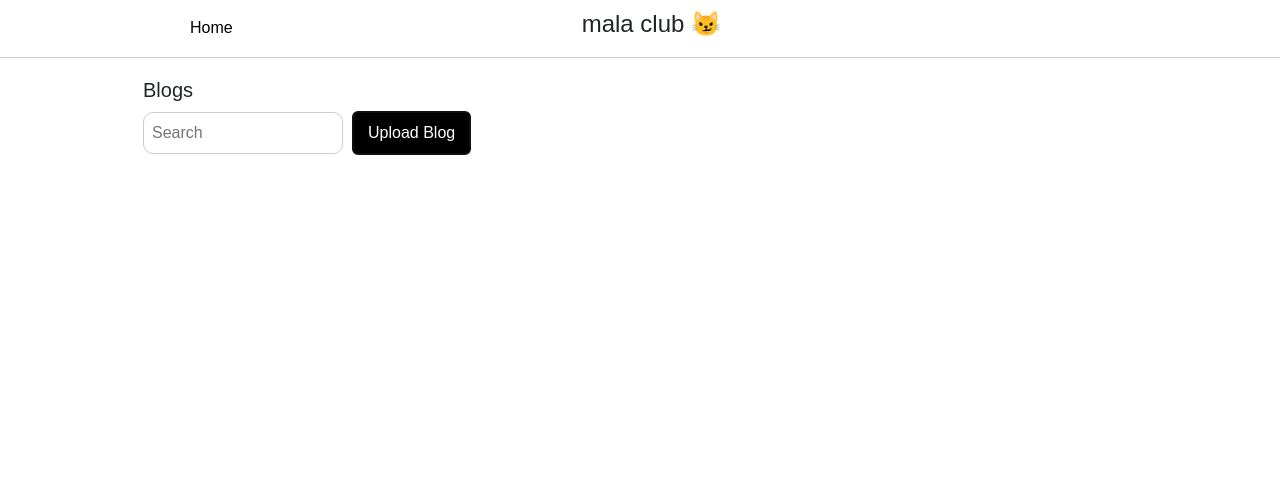
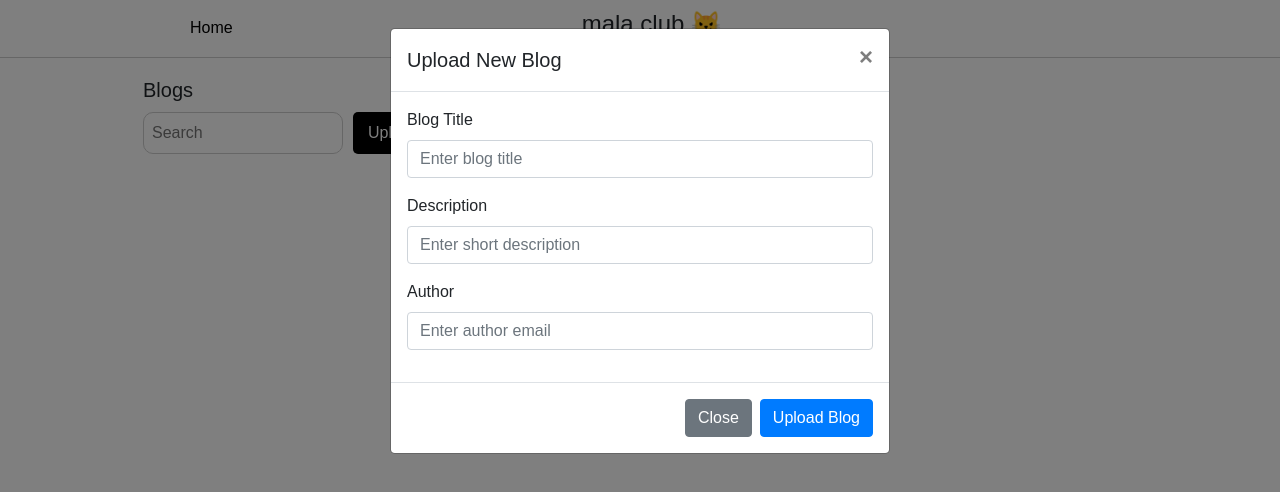
Before and after one commit to shianhub/DVOPS-PROJECT, a website: page public/index.html in a window 1280 px wide. Both pictures are taken after a click on the button "Upload Blog". Drawn offline with nearby package versions, Linux system fonts and the light colour scheme; no server answers.

Commit message:
finished upload blog function

```diff
--- a/index.js
+++ b/index.js
@@ -9,8 +9,9 @@ app.use(bodyParser.urlencoded({ extended: true }));
 app.use(bodyParser.json());
 app.use(express.static("./public"));
 
-const { viewBlogs, editResource } = require('./utils/ResourceUtil')
+const { viewBlogs, editResource, addResource } = require('./utils/ResourceUtil')
 app.get('/view-blog', viewBlogs);
+app.post('/add-resource', addResource);
 app.put('/edit-resource/:id', editResource);
 
 app.get('/', (req, res) => {
--- a/models/Resource.js
+++ b/models/Resource.js
@@ -1,5 +1,5 @@
 class Resource {
-    constructor(title, description, owner) {
+    constructor(title, description, author) {
       this.title = title;
       this.description = description;
       this.author = author;
@@ -8,4 +8,5 @@ class Resource {
       this.id = timestamp + "" + random.toString().padStart(3, '0');
     }
   }
+
   module.exports = { Resource };
--- a/public/index.html
+++ b/public/index.html
@@ -10,12 +10,10 @@
     <script src="https://cdn.jsdelivr.net/npm/@popperjs/core@2.5.3/dist/umd/popper.min.js"></script>
     <script src="https://maxcdn.bootstrapcdn.com/bootstrap/4.5.2/js/bootstrap.min.js"></script>
     <link href="https://maxcdn.bootstrapcdn.com/bootstrap/4.5.2/css/bootstrap.min.css" rel="stylesheet">
-
     <script src="js/justin.js"></script>
-
+    <script src="js/alsen.js"></script>
     <link rel="stylesheet" href="css/styles.css">
     <link rel="stylesheet" href="https://cdnjs.cloudflare.com/ajax/libs/font-awesome/6.0.0-beta3/css/all.min.css">
-
 </head>
 
 <body>
@@ -31,16 +29,45 @@
 
         <div class="search-container">
             <input type="text" placeholder="Search">
-            <button class="upload-btn" button id = "upload-btn">Upload Blog</button>
+            <button class="upload-btn btn btn-primary" id="upload-btn" data-toggle="modal" data-target="#blogModal">Upload Blog</button>
         </div>
 
-        <script type ="text/javascript">
-            document.getElementById("upload-btn").onclick = function () {
-                location.href = "#"
-            }
-        </script>
+        <div id="resourceContainer"></div>
+    </div>
 
-        <div id="resourceContainer"></div>
+    <!-- Blog Upload Modal -->
+    <div class="modal fade" id="blogModal" tabindex="-1" role="dialog" aria-labelledby="blogModalLabel" aria-hidden="true">
+        <div class="modal-dialog" role="document">
+            <div class="modal-content">
+                <div class="modal-header">
+                    <h5 class="modal-title" id="blogModalLabel">Upload New Blog</h5>
+                    <button type="button" class="close" data-dismiss="modal" aria-label="Close">
+                        <span aria-hidden="true">&times;</span>
+                    </button>
+                </div>
+                <div class="modal-body">
+                    <form>
+                        <div class="form-group">
+                            <label for="title">Blog Title</label>
+                            <input type="text" class="form-control" id="title" placeholder="Enter blog title">
+                        </div>
+                        <div class="form-group">
+                            <label for="description">Description</label>
+                            <input type="text" class="form-control" id="description" placeholder="Enter short description">
+                        </div>
+                        <div class="form-group">
+                            <label for="author">Author</label>
+                            <input type="text" class="form-control" id="author" placeholder="Enter author email">
+                        </div>
+                        <p align="right" id="message" class=""></p>
+                    </form>
+                </div>
+                <div class="modal-footer">
+                    <button type="button" class="btn btn-secondary" data-dismiss="modal">Close</button>
+                    <button type="button" class="btn btn-primary" onclick="addResource()">Upload Blog</button>
+                </div>
+            </div>
+        </div>
     </div>
 
     <script>
--- /dev/null
+++ b/public/js/alsen.js
@@ -0,0 +1,39 @@
+function addResource() {
+    var response = "";
+    var jsonData = new Object();
+    jsonData.title = document.getElementById("title").value;
+    jsonData.description = document.getElementById("description").value;
+    jsonData.author = document.getElementById("author").value;
+
+    // Ensure all fields are filled out
+    if (jsonData.title == "" || jsonData.description == "" || jsonData.author == "") {
+      document.getElementById("message").innerHTML = 'All fields are required!';
+      document.getElementById("message").setAttribute("class", "text-danger");
+      return;
+    }
+
+    var request = new XMLHttpRequest();
+    request.open("POST", "/add-resource", true);
+    request.setRequestHeader('Content-Type', 'application/json');
+    request.onload = function () {
+      response = JSON.parse(request.responseText);
+      console.log(response);
+
+      if (!response.message) {
+        document.getElementById("message").innerHTML = 'Added Resource: ' + jsonData.title + '!';
+        document.getElementById("message").setAttribute("class", "text-success");
+
+        // Clear form fields
+        document.getElementById("title").value = "";
+        document.getElementById("description").value = "";
+        document.getElementById("author").value = "";
+
+        window.location.href = 'index.html';
+      } else {
+        document.getElementById("message").innerHTML = 'Unable to add resource!';
+        document.getElementById("message").setAttribute("class", "text-danger");
+      }
+    };
+
+    request.send(JSON.stringify(jsonData));
+  }
--- a/utils/resources.json
+++ b/utils/resources.json
@@ -1 +1 @@
-[{"description":"For testing only hhhhh","id":"1729501361561972","title":"Edited name testing","author":"john@gmail.com"}]
+[{"title":"Test Blog","description":"This is a test blog description.","author":"John Doe","id":"1730732995295097"}]
```
Also changed, not shown: utils/ResourceUtil.js (+18 -1 lines). Lines whose indentation alone changed are shown as unchanged.
